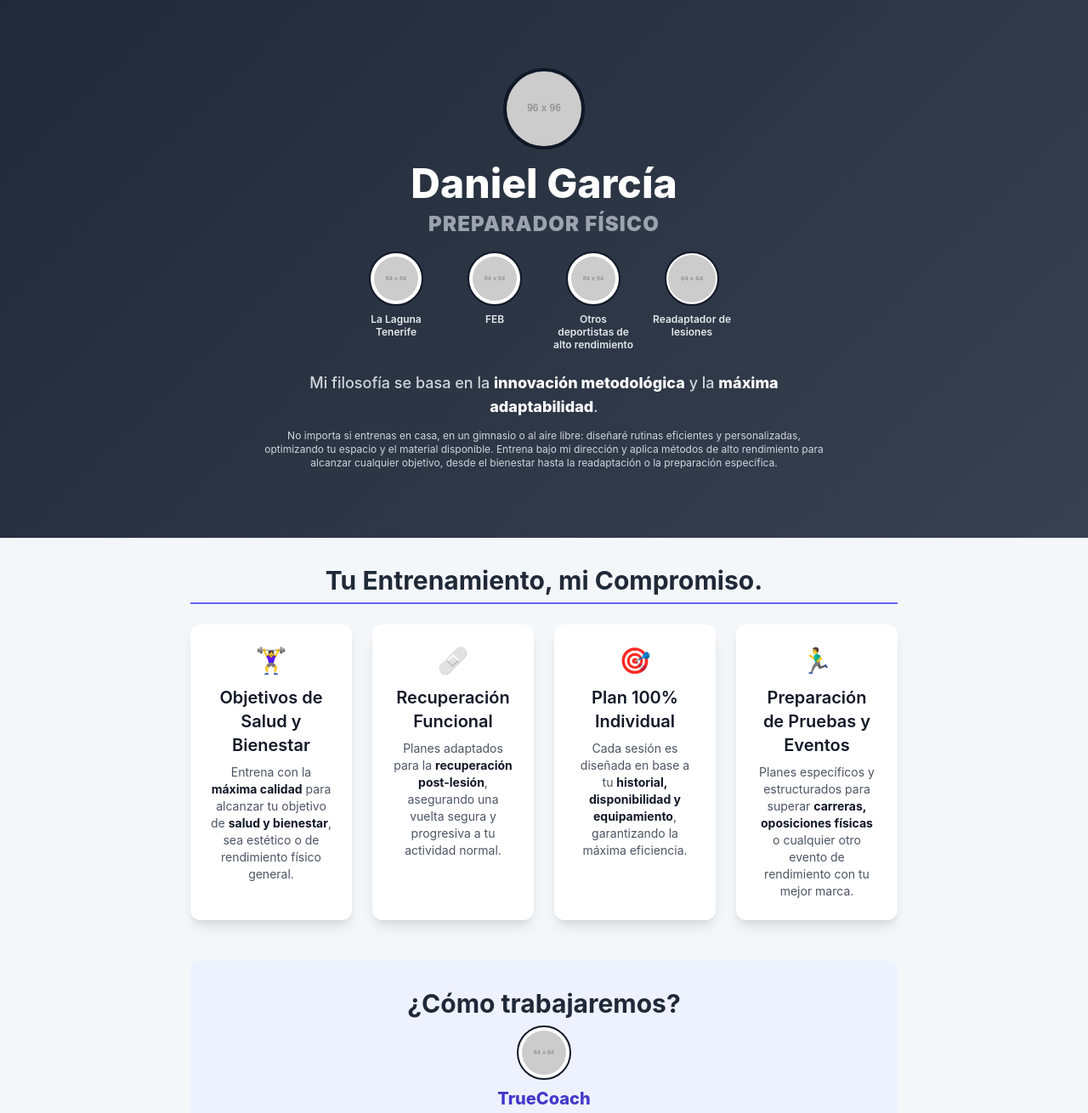
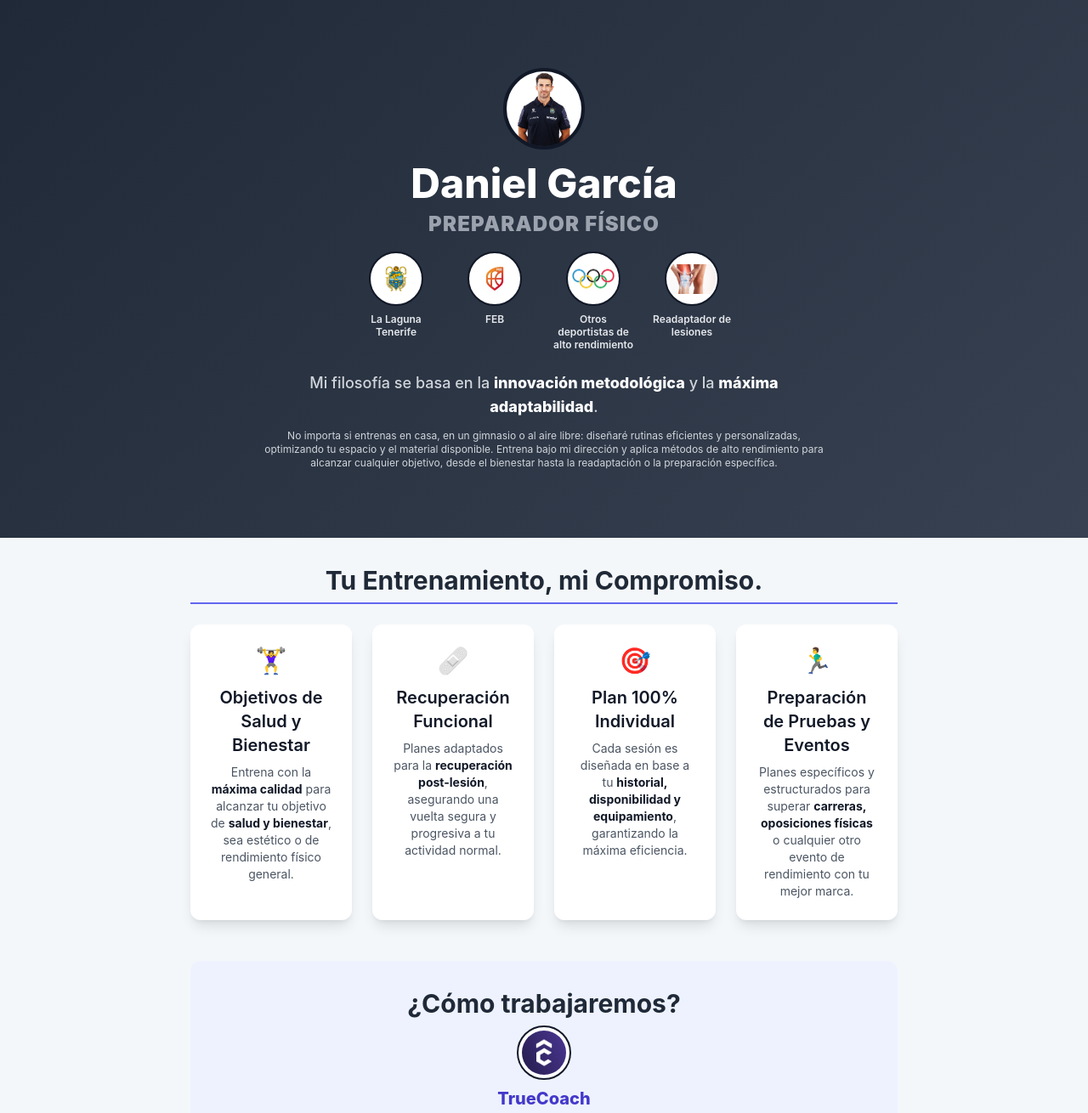
Before and after one commit to dgarciatrujillo-ops/Entrenamiento-TrueCoach, a plain HTML site: page Index.html in a window 1280 px wide. Shown: the top 1310 px of the page at 85% size. Drawn offline with nearby package versions, Linux system fonts and the light colour scheme; placeholder pictures from the web are drawn by us.

Commit message:
index.html

```diff
--- a/Index.html
+++ b/Index.html
@@ -77,7 +77,7 @@
                 <div class="w-24 h-24 mx-auto mb-4 relative">
                     <!-- 1. FOTO DE PERFIL: PEGAR NOMBRE DE ARCHIVO EJ: "perfil.jpg" -->
                     <img
-                        src="perfil_daniel.jpg"
+                        src="Foto.png"
                         alt="Foto de perfil de Daniel García"
                         class="w-full h-full rounded-full object-cover border-4 border-gray-900 transition duration-300"
                         onerror="this.onerror=null; this.src='https://placehold.co/96x96/374151/FFFFFF?text=DG'"
@@ -99,7 +99,7 @@
                         <div class="w-16 h-16 relative">
                             <!-- 2. LOGO LA LAGUNA TENERIFE: PEGAR NOMBRE DE ARCHIVO EJ: "logo_laguna.png" -->
                             <img
-                                src="logo_laguna.png"
+                                src="Escudo.jpeg"
                                 alt="Escudo La Laguna Tenerife"
                                 class="w-full h-full object-contain rounded-full border-2 border-gray-900 p-1 bg-white"
                                 onerror="this.onerror=null; this.src='https://placehold.co/64x64/0000FF/FFFFFF?text=L'"
@@ -113,7 +113,7 @@
                         <div class="w-16 h-16 relative">
                             <!-- 3. LOGO FEB: PEGAR NOMBRE DE ARCHIVO EJ: "logo_feb.png" -->
                             <img
-                                src="logo_feb.png"
+                                src="FEB.jpeg"
                                 alt="Escudo FEB"
                                 class="w-full h-full object-contain rounded-full border-2 border-gray-900 p-1 bg-white"
                                 onerror="this.onerror=null; this.src='https://placehold.co/64x64/FF0000/FFFFFF?text=F'"
@@ -127,7 +127,7 @@
                         <div class="w-16 h-16 relative">
                             <!-- 4. ICONO OTROS DEPORTISTAS: PEGAR NOMBRE DE ARCHIVO EJ: "icono_ar.png" -->
                             <img
-                                src="icono_ar.png"
+                                src="JJOO.png"
                                 alt="Otros deportistas de alto rendimiento"
                                 class="w-full h-full object-contain rounded-full border-2 border-gray-900 p-1 bg-white"
                                 onerror="this.onerror=null; this.src='https://placehold.co/64x64/4ade80/000000?text=AR'"
@@ -142,7 +142,7 @@
                             <!-- 5. ICONO READAPTADOR DE LESIONES: PEGAR NOMBRE DE ARCHIVO EJ: "icono_rl.png" -->
                             <!-- Se mantiene el p-0.5 para que el logo ocupe más espacio en el círculo -->
                             <img
-                                src="icono_rl.png"
+                                src="Lesion.jpeg"
                                 alt="Readaptador de lesiones"
                                 class="w-full h-full object-contain rounded-full border-2 border-gray-900 p-0.5 bg-white"
                                 onerror="this.onerror=null; this.src='https://placehold.co/64x64/f97316/FFFFFF?text=RL'"
@@ -214,7 +214,7 @@
                     <div class="w-16 h-16 relative mb-2">
                         <!-- 6. LOGO TRUECOACH: PEGAR NOMBRE DE ARCHIVO EJ: "logo_truecoach.png" -->
                         <img
-                            src="logo_truecoach.png"
+                            src="TrueCoach.png"
                             alt="Logo TrueCoach"
                             class="w-full h-full object-contain rounded-full border-2 border-gray-900 p-1 bg-white"
                             onerror="this.onerror=null; this.src='https://placehold.co/64x64/000000/FFFFFF?text=TC'"
```
